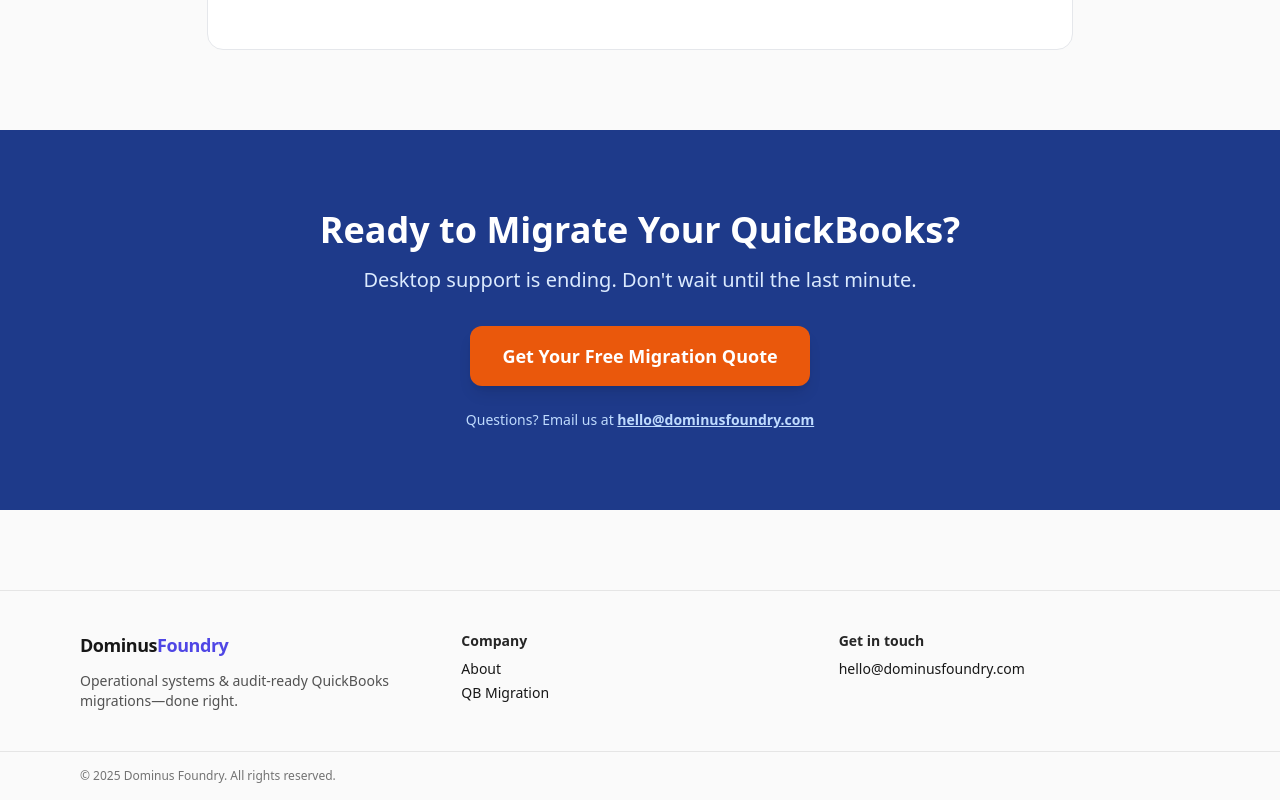
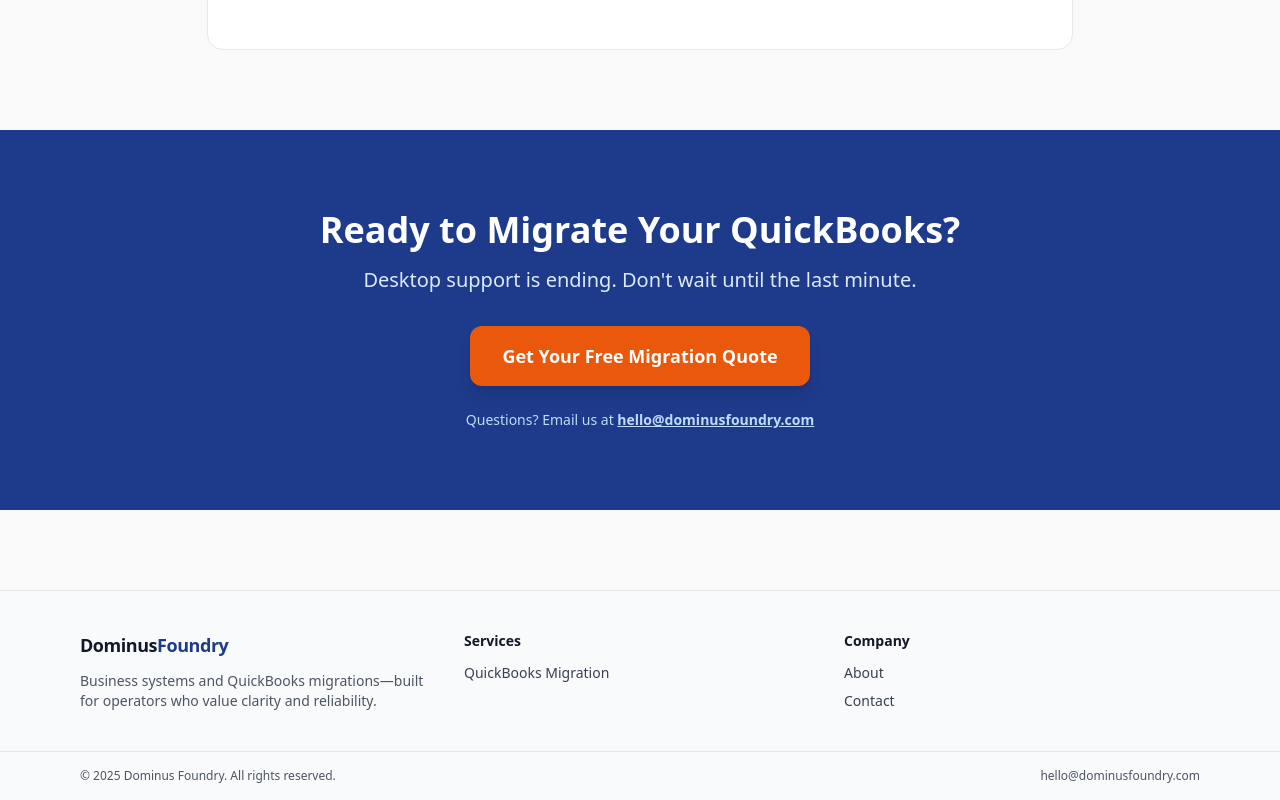
Before and after one commit to markl2305/dominusfoundry, a Next.js app: page / in a window 1280 px wide. Shown: the part 2353-3153 px from the top of the page. Built offline with nearby package versions, Linux system fonts and the light colour scheme; no server answers.

Commit message:
Refactor SiteFooter component for improved styling
Updated the styling and structure of the SiteFooter component, enhancing the layout and text colors for better readability.

```diff
--- a/components/SiteFooter.jsx
+++ b/components/SiteFooter.jsx
@@ -2,36 +2,55 @@
 
 export default function SiteFooter() {
   return (
-    <footer className="mt-20 border-t border-neutral-200">
-      <div className="mx-auto max-w-6xl px-4 py-10 grid gap-6 md:grid-cols-3">
+    <footer className="mt-20 border-t border-gray-200 bg-gray-50">
+      <div className="mx-auto max-w-6xl px-4 py-10 grid gap-8 md:grid-cols-3">
         <div>
-          <div className="font-black tracking-tight text-lg">
-            Dominus<span className="text-indigo-600">Foundry</span>
+          <div className="font-black tracking-tight text-lg text-gray-900">
+            Dominus<span className="text-blue-900">Foundry</span>
           </div>
-          <p className="mt-3 text-sm text-neutral-600">
-            Operational systems & audit-ready QuickBooks migrations—done right.
+          <p className="mt-3 text-sm text-gray-600">
+            Business systems and QuickBooks migrations—built for operators who value clarity and reliability.
           </p>
         </div>
 
-        <div className="md:col-span-2 grid grid-cols-2 gap-4 text-sm">
-          <div className="space-y-2">
-            <div className="font-semibold text-neutral-800">Company</div>
-            <ul className="space-y-1">
-              <li><Link href="/about" className="hover:underline">About</Link></li>
-              <li><Link href="/qb-migration" className="hover:underline">QB Migration</Link></li>
+        <div className="md:col-span-2 grid grid-cols-2 gap-6 text-sm">
+          <div className="space-y-3">
+            <div className="font-semibold text-gray-900">Services</div>
+            <ul className="space-y-2">
+              <li>
+                <Link href="/qb-migration" className="text-gray-700 hover:text-blue-900 transition-colors">
+                  QuickBooks Migration
+                </Link>
+              </li>
             </ul>
           </div>
-          <div className="space-y-2">
-            <div className="font-semibold text-neutral-800">Get in touch</div>
-            <ul className="space-y-1">
-              <li><a href="mailto:hello@dominusfoundry.com" className="hover:underline">hello@dominusfoundry.com</a></li>
+
+          <div className="space-y-3">
+            <div className="font-semibold text-gray-900">Company</div>
+            <ul className="space-y-2">
+              <li>
+                <Link href="/about" className="text-gray-700 hover:text-blue-900 transition-colors">
+                  About
+                </Link>
+              </li>
+              <li>
+                <a href="mailto:hello@dominusfoundry.com" className="text-gray-700 hover:text-blue-900 transition-colors">
+                  Contact
+                </a>
+              </li>
             </ul>
           </div>
         </div>
       </div>
-      <div className="border-t border-neutral-200">
-        <div className="mx-auto max-w-6xl px-4 py-4 text-xs text-neutral-500">
-          © {new Date().getFullYear()} Dominus Foundry. All rights reserved.
+
+      <div className="border-t border-gray-200">
+        <div className="mx-auto max-w-6xl px-4 py-4 flex flex-col md:flex-row items-center justify-between gap-3 text-xs text-gray-600">
+          <p>© {new Date().getFullYear()} Dominus Foundry. All rights reserved.</p>
+          <p>
+            <a href="mailto:hello@dominusfoundry.com" className="hover:text-blue-900 transition-colors">
+              hello@dominusfoundry.com
+            </a>
+          </p>
         </div>
       </div>
     </footer>
```
